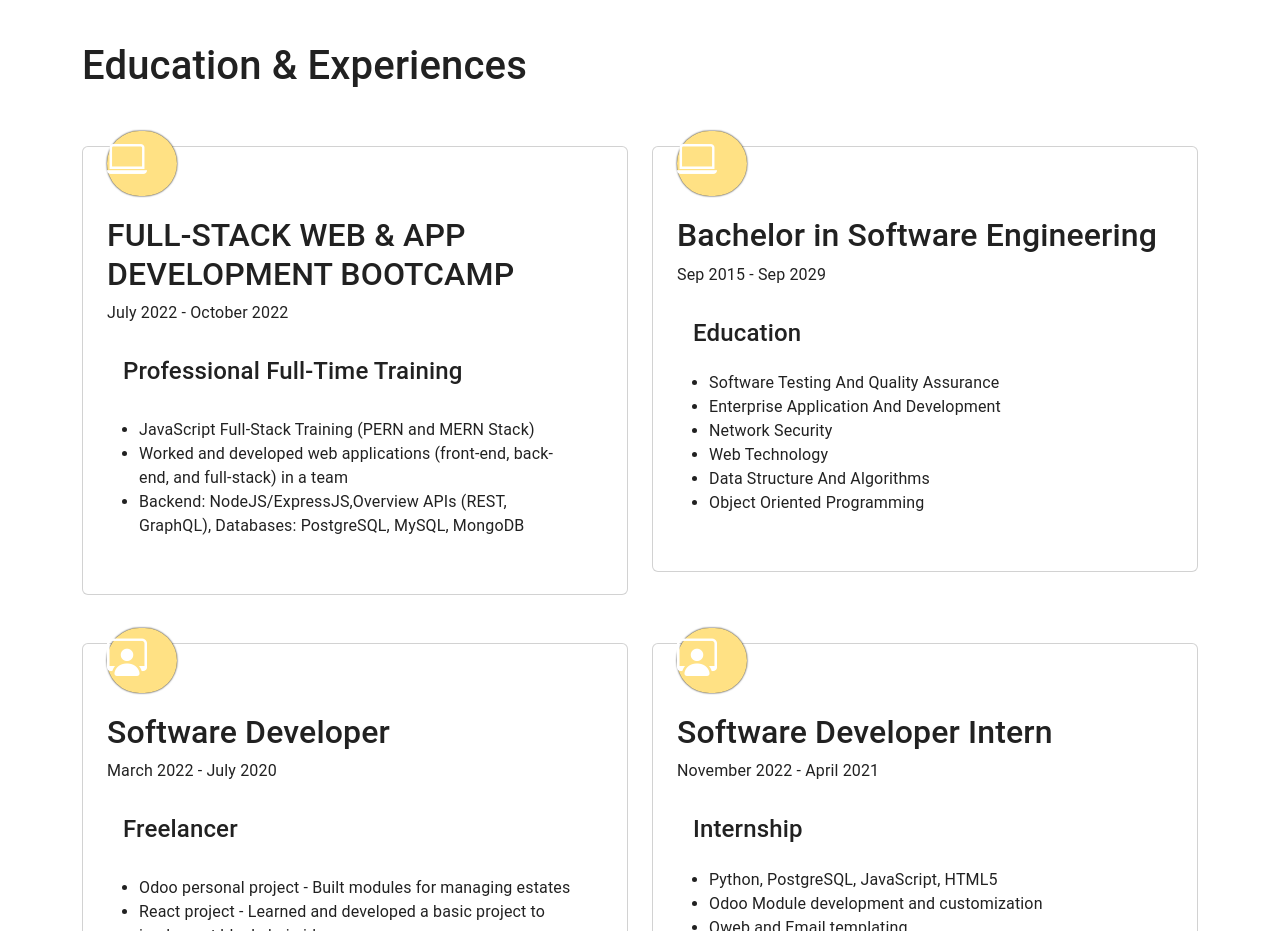
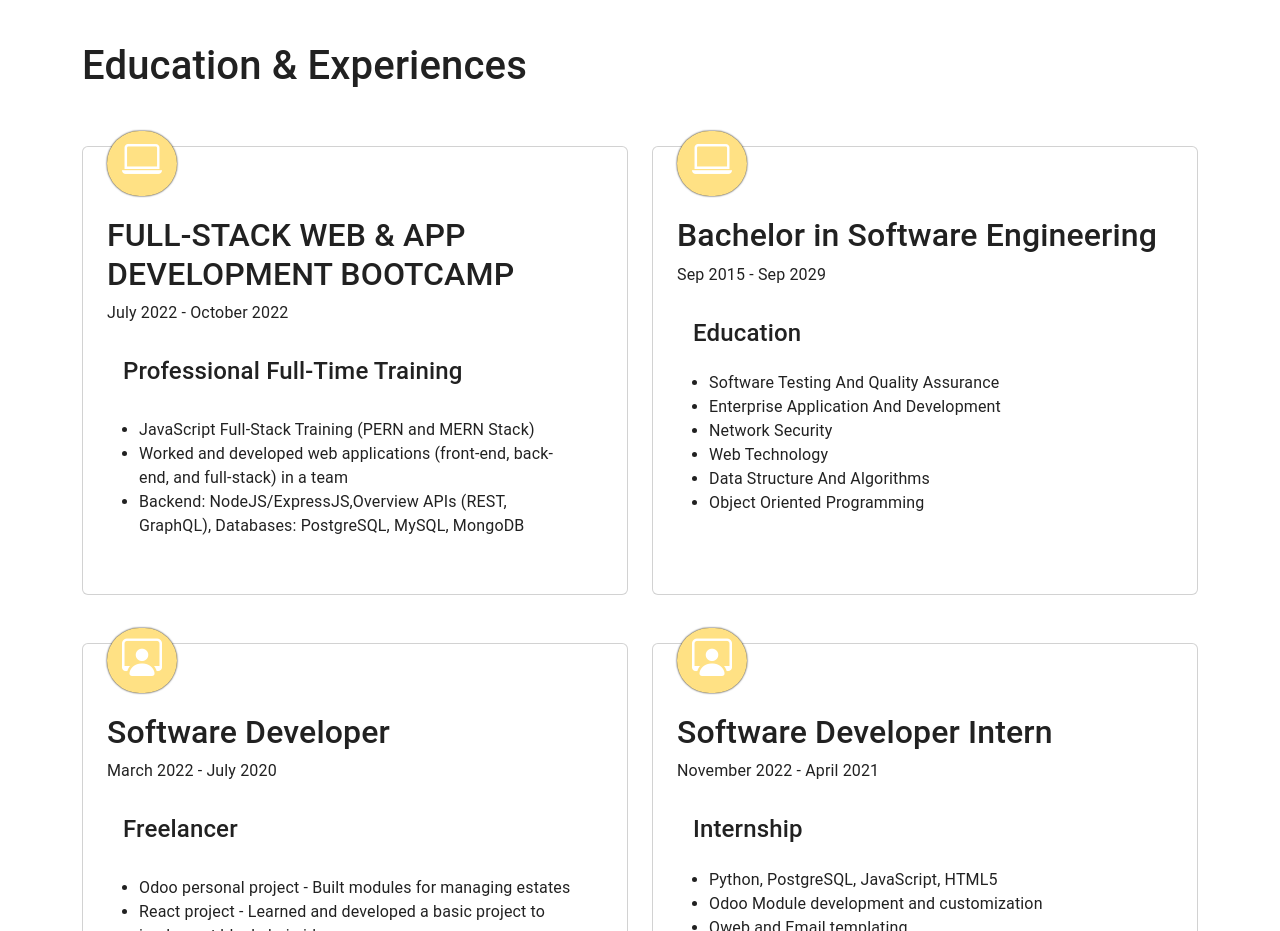
Before and after one commit to Sujanabhandari/sujanaportfolio, a React (Create React App) app: page / in a window 1280 px wide. Shown: the part 1860-2791 px from the top of the page. Built offline with nearby package versions, Linux system fonts and the light colour scheme.

Commit message:
Update card size

```diff
--- a/src/components/Experience.js
+++ b/src/components/Experience.js
@@ -12,8 +12,8 @@ export default class Experience extends Component {
                 </div>
                 <div className="row mt-5">
                     <div className="col-lg-6 col-sm-12">
-                        <div className="card p-4">
-                            <div className="icon-top"><span><i class="bi bi-laptop"></i></span></div>
+                        <div className="card p-4 h-100">
+                            <div className="icon-top text-center"><span><i class="bi bi-laptop"></i></span></div>
                             <h2>FULL-STACK
                                 WEB & APP DEVELOPMENT BOOTCAMP</h2>
                             <p>July 2022 - October 2022</p>
@@ -32,9 +32,9 @@ export default class Experience extends Component {
 
 
                     <div className="col-lg-6 col-sm-12">
-                        <div className="card p-4">
+                        <div className="card p-4 h-100">
                             {/* <img src="pokemonfight.png" className="card-img-top" alt="..." /> */}
-                            <div className="icon-top"><span><i class="bi bi-laptop"></i></span></div>
+                            <div className="icon-top text-center"><span><i class="bi bi-laptop"></i></span></div>
                             <h2>Bachelor in Software Engineering</h2>
                             <p>Sep 2015 - Sep 2029</p>
                             <div className="card-body">
@@ -57,9 +57,9 @@ export default class Experience extends Component {
                 </div>
                 <div className="row mt-5">
                     <div className="col-lg-6 col-sm-12">
-                        <div className="card p-4">
+                        <div className="card p-4 h-100">
                             {/* <img src="pokemonfight.png" className="card-img-top" alt="..." /> */}
-                            <div className="icon-top"><span><i class="bi bi-person-workspace"></i></span></div>
+                            <div className="icon-top text-center"><span><i class="bi bi-person-workspace"></i></span></div>
                             <h2>Software Developer</h2>
                             <p>March 2022 - July 2020</p>
                             <div className="card-body">
@@ -81,9 +81,9 @@ export default class Experience extends Component {
 
 
                     <div className="col-lg-6 col-sm-12">
-                        <div className="card p-4">
+                        <div className="card p-4 h-100">
                             {/* <img src="pokemonfight.png" className="card-img-top" alt="..." /> */}
-                            <div className="icon-top"><span><i class="bi bi-person-workspace"></i></span></div>
+                            <div className="icon-top text-center"><span><i class="bi bi-person-workspace"></i></span></div>
                             <h2>Software Developer Intern</h2>
                             <p>November 2022 - April 2021</p>
                             <div className="card-body">
--- a/src/components/Projects.js
+++ b/src/components/Projects.js
@@ -15,7 +15,7 @@ export default class Projects extends Component {
 
                 <div className="row mt-5">
                     <div className="col-lg-4">
-                        <div className="card">
+                        <div className="card h-100">
                             <img src="homemade.png" className="card-img-top" alt="..." />
                             <div className="card-body">
                                 <h4>HomeMade Food </h4>
@@ -30,7 +30,7 @@ export default class Projects extends Component {
                     </div>
 
                     <div className="col-lg-4">
-                        <div className="card">
+                        <div className="card h-100">
                             <img src="pokemonfight.png" className="card-img-top" alt="..." />
                             <div className="card-body">
                                 <h4>Pokemon Fight </h4>
@@ -43,7 +43,7 @@ export default class Projects extends Component {
                     </div>
 
                     <div className="col-lg-4">
-                        <div className="card">
+                        <div className="card h-100">
                             <img src="cms.png" className="card-img-top" alt="..." />
                             <div className="card-body">
                                 <h4>Creative Blog</h4>
```
